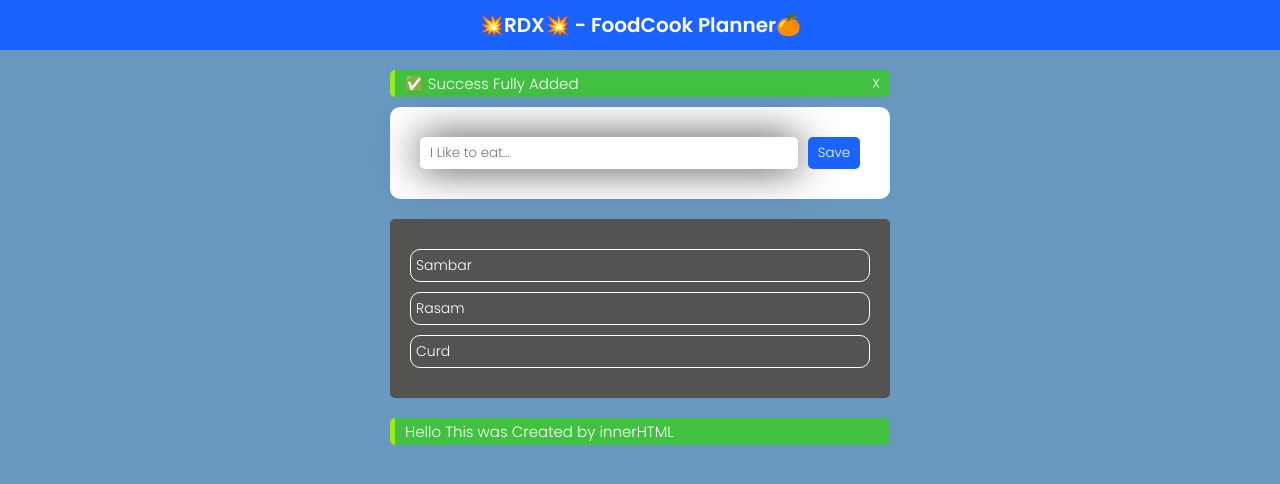
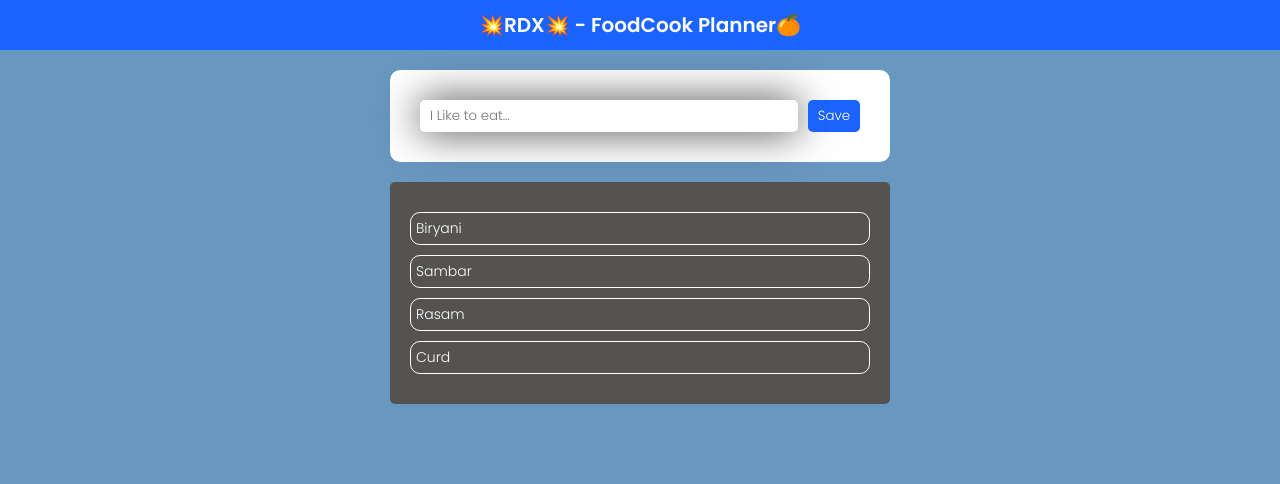
Before and after one commit to akashtech17/JavaScript-DOM, a plain HTML site: page index.html in a window 1280 px wide. Drawn offline with Linux system fonts and the light colour scheme.

Commit message:
update on lab

```diff
--- a/index.html
+++ b/index.html
@@ -12,11 +12,11 @@
         💥RDX💥 - FoodCook Planner🍊
     </header>
    <main id="main">
-    <div class="alert">
+    <!-- <div class="alert">
      ✅ Success Fully Added
      <button type="button">X</button>
      </div>
-
+    -->
     <div class="input-container">
         <!-- <h1> Learn HTML DOM in Javascript </h1>
         <p>Learn all this  in the Tamil Language</p> -->
--- a/index.js
+++ b/index.js
@@ -263,13 +263,84 @@
 
 // innerHTML
 
-function createAlertViaTemplate(message){
-  const template= `<div class="alert">${message}</div>`;
- main.innerHTML+=template;
+// function createAlertViaTemplate(message){
+//   const template= `<div class="alert">${message}</div>`;
+//  main.innerHTML+=template;
 
 
-}
+// }
 
-createAlertViaTemplate("Hello This was Created by innerHTML")
+// createAlertViaTemplate("Hello This was Created by innerHTML")
+
 
 // /* ----------------------------------------------------------------------------------------------------------- */
+
+// 19 Document fragment For Performance
+
+// const foodContainerEl=document.getElementById("food-container");
+
+// // normal way
+
+// console.time("normal")
+
+// for (let i=1;i<=500;i++){
+//   const li =document.createElement("li");
+//   li.textContent=`food item ${i}`;
+//   li.className='food-item';
+//   foodContainerEl.append(li);
+// }
+
+// console.timeEnd("normal")
+
+// // createDocumentFragment   Way
+
+// console.time('document Fragment')
+
+// let fragment=document.createDocumentFragment();
+// for (let i=1;i<=100;i++){
+//   const li =document.createElement("li");
+//   li.textContent=`food item ${i}`;
+//   li.className='food-item';
+//   fragment.append(li);
+// }
+
+// foodContainerEl.append(fragment);
+
+// console.timeEnd('document Fragment');
+
+/**  Challenge : Crate you favorite foods using  (createElement & document Fragment) */
+
+// const foodContainerE=document.getElementById("food-container");
+// const favoriteItemFood=[
+//   'Chicken Biryani',
+//   'Mutton Biryani',
+//   'Fish Biryani'
+// ];
+
+// const listFragment=document.createDocumentFragment();
+// favoriteItemFood.forEach((favfood)=>{
+//   let li =document.createElement("li");
+//   li.textContent=favfood;
+//   li.className="food-item";
+//   listFragment.append(li);
+// })
+
+// foodContainerE.append(listFragment)
+
+ /* ----------------------------------------------------------------------------------------------------------- */
+
+// 20 Inserting Dom Element
+
+const foodContainerEle=document.getElementById("food-container");
+
+const li=document.createElement("li");
+li.textContent="Biryani";
+li.className="food-item";
+
+// appending
+
+foodContainerEle.append(li); // puts data inside an element at the last index; while.
+foodContainerEle.prepend(li);  // puts the prepending element at the first index.
+
+
+/* ----------------------------------------------------------------------------------------------------------- */
```
